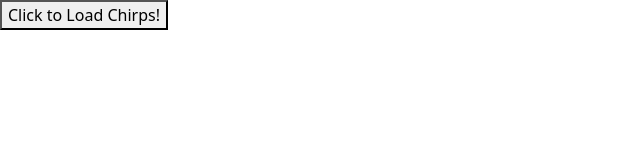
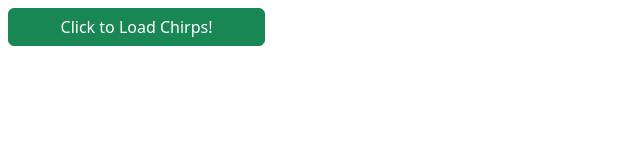
Before and after one commit to jivemachine/ExpressAPITest, a plain HTML site: page client/index.html in a window 1280 px wide. Shown: the whole page, without its empty margins (0-640 px from the left). Drawn offline with nearby package versions, Linux system fonts and the light colour scheme.

Commit message:
styling button

```diff
--- a/client/index.html
+++ b/client/index.html
@@ -13,7 +13,7 @@
         <div class="stage"></div>
 
         <!-- btn calls ajax request -->
-        <button class="driver">Click to Load Chirps!</button>
+        <input class="driver btn btn-success m-2" value="Click to Load Chirps!">
 
         <!-- dependencies -->
         <script src="https://cdn.jsdelivr.net/npm/jquery@3.7.1/dist/jquery.min.js"></script>
```
